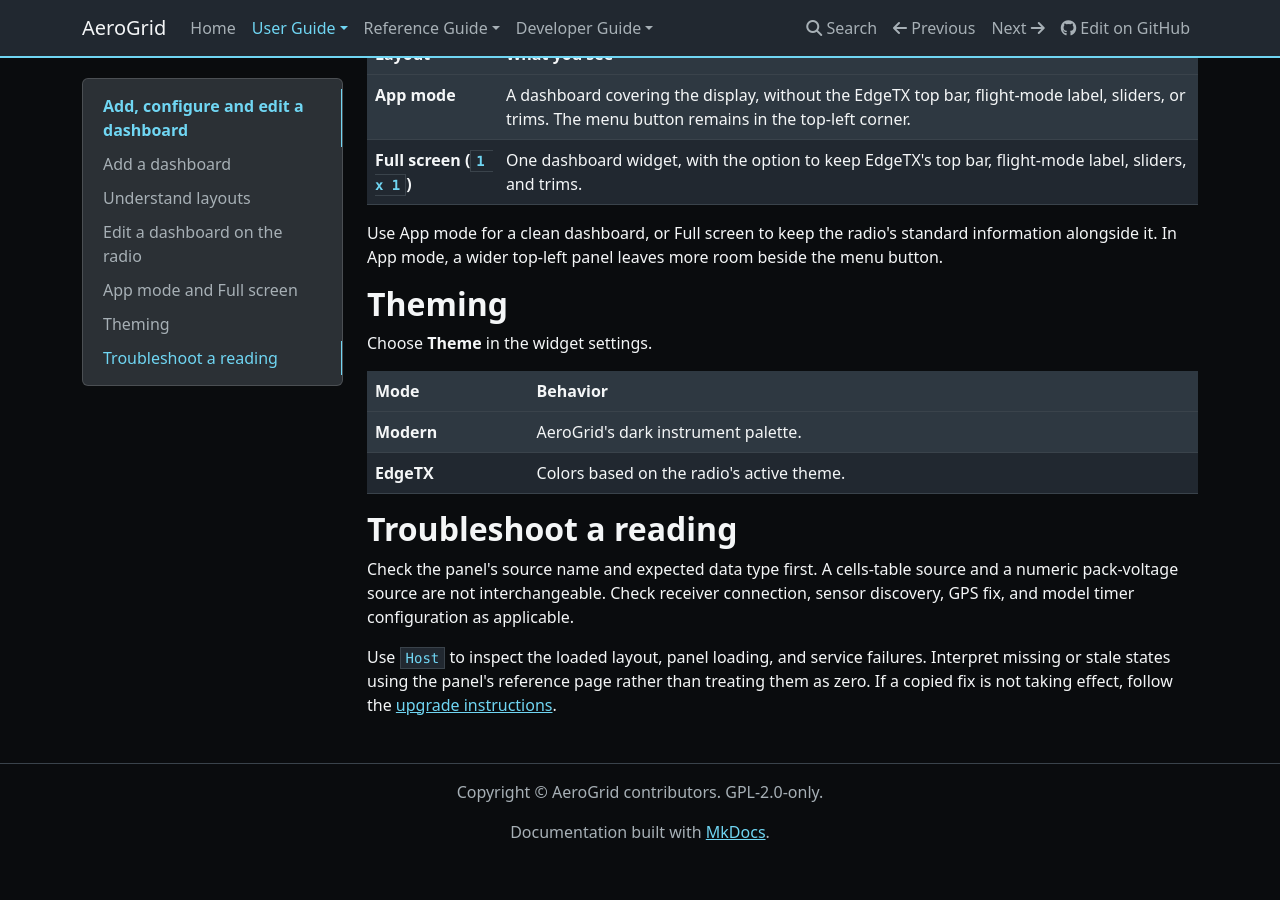
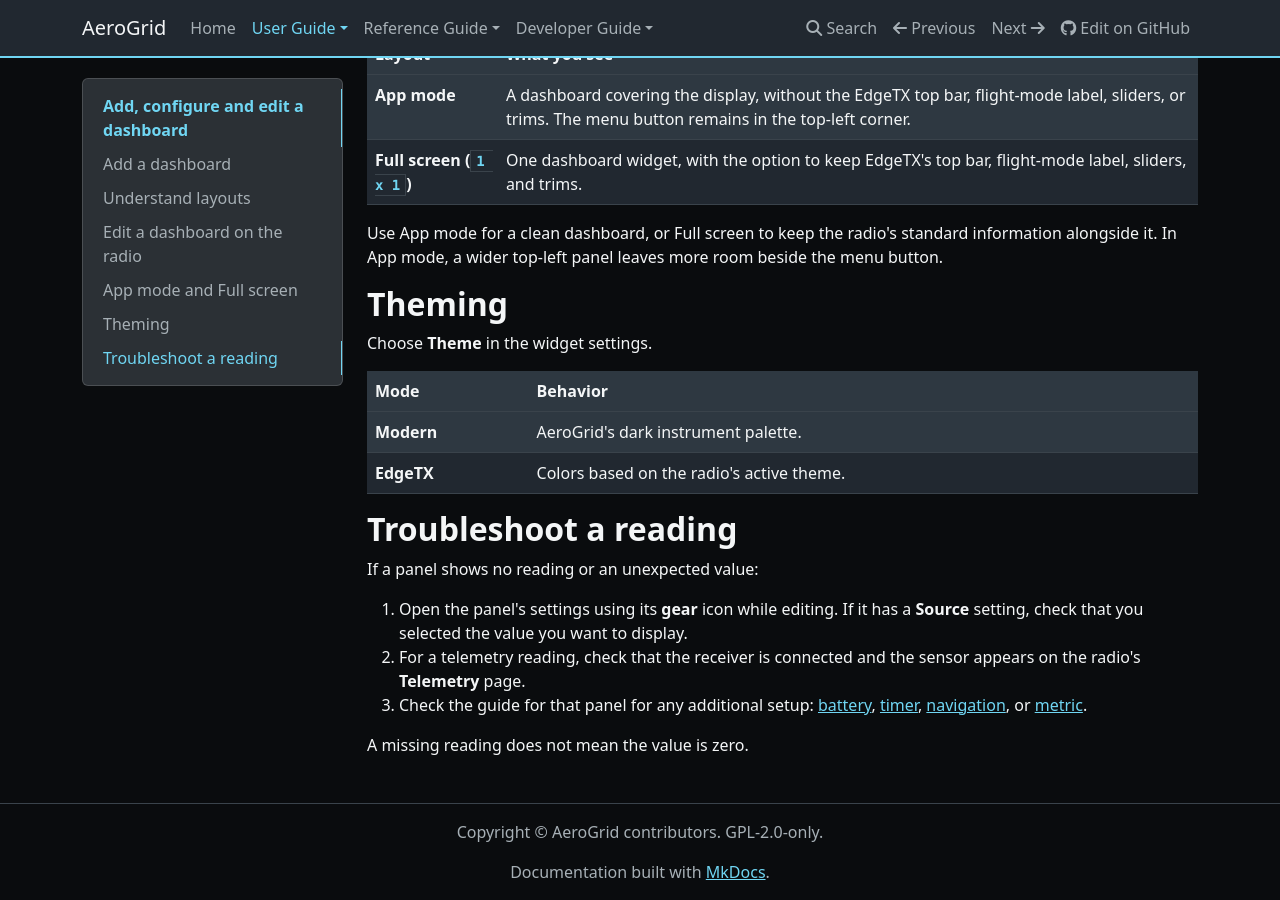
Before and after one commit to thomaskistler/aero-grid, an MkDocs documentation site: the page built from docs/user-guide/dashboards.md, in a window 1280 px wide and 900 px high, scrolled down 6139 px. Built offline with MkDocs 1.6.1, drawn with Linux system fonts in a browser that asks for light colours; nearby versions of some CDN libraries; before the commit the page ends 6999 px from its top, so only the background shows below that.

Commit message:
Simplify dashboard reading troubleshooting
Co-authored-by: Copilot App <223556219+Copilot@users.noreply.github.com>

```diff
--- a/docs/user-guide/dashboards.md
+++ b/docs/user-guide/dashboards.md
@@ -149,11 +149,16 @@ Choose **Theme** in the widget settings.
 
 ## Troubleshoot a reading
 
-Check the panel's source name and expected data type first. A cells-table
-source and a numeric pack-voltage source are not interchangeable. Check receiver
-connection, sensor discovery, GPS fix, and model timer configuration as applicable.
+If a panel shows no reading or an unexpected value:
 
-Use `Host` to inspect the loaded layout, panel loading, and service failures.
-Interpret missing or stale states using the panel's reference page rather than
-treating them as zero. If a copied fix is not taking effect, follow the
-[upgrade instructions](installation.md#upgrade).
+1. Open the panel's settings using its **gear** icon while editing. If it has
+   a **Source** setting, check that you selected the value you want to display.
+2. For a telemetry reading, check that the receiver is connected and the
+   sensor appears on the radio's **Telemetry** page.
+3. Check the guide for that panel for any additional setup:
+   [battery](../panels/cell-battery.md),
+   [timer](../panels/flight-timer.md),
+   [navigation](../panels/navigation.md), or
+   [metric](../panels/metric.md).
+
+A missing reading does not mean the value is zero.
```
